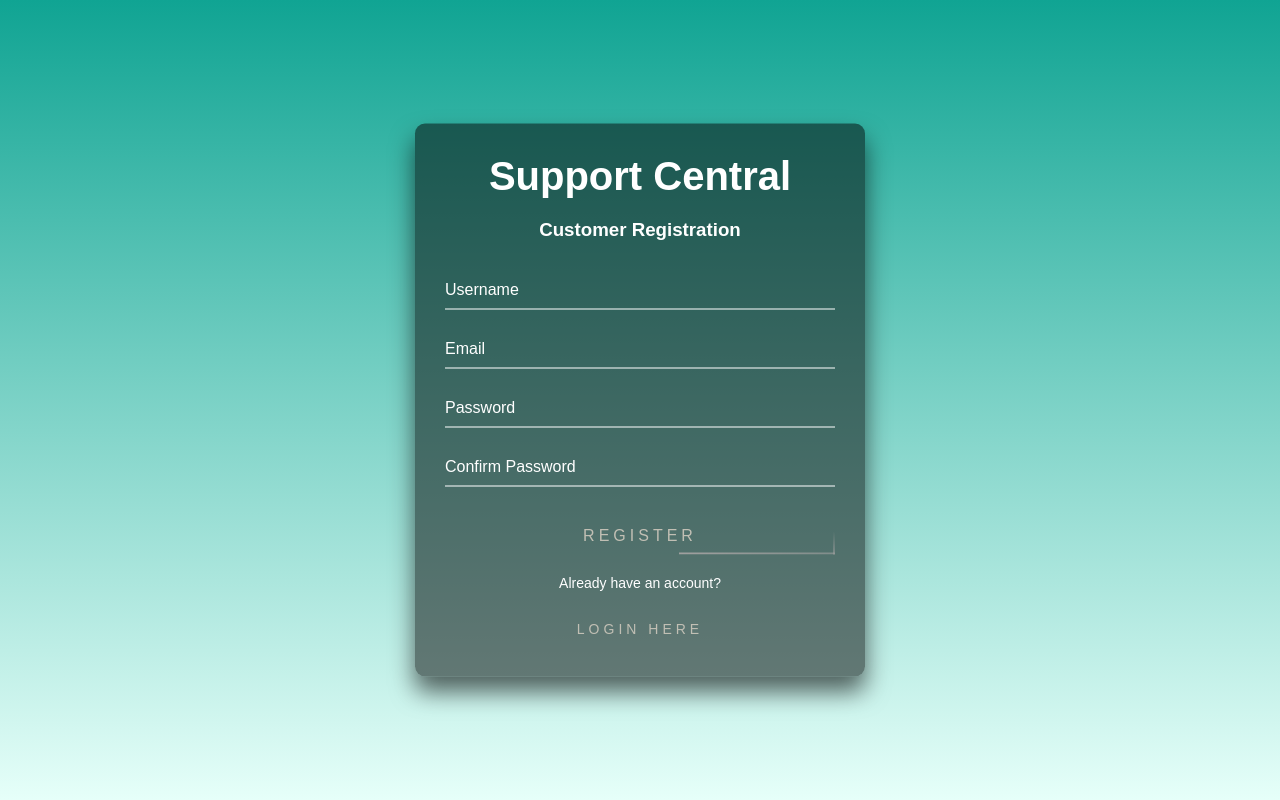
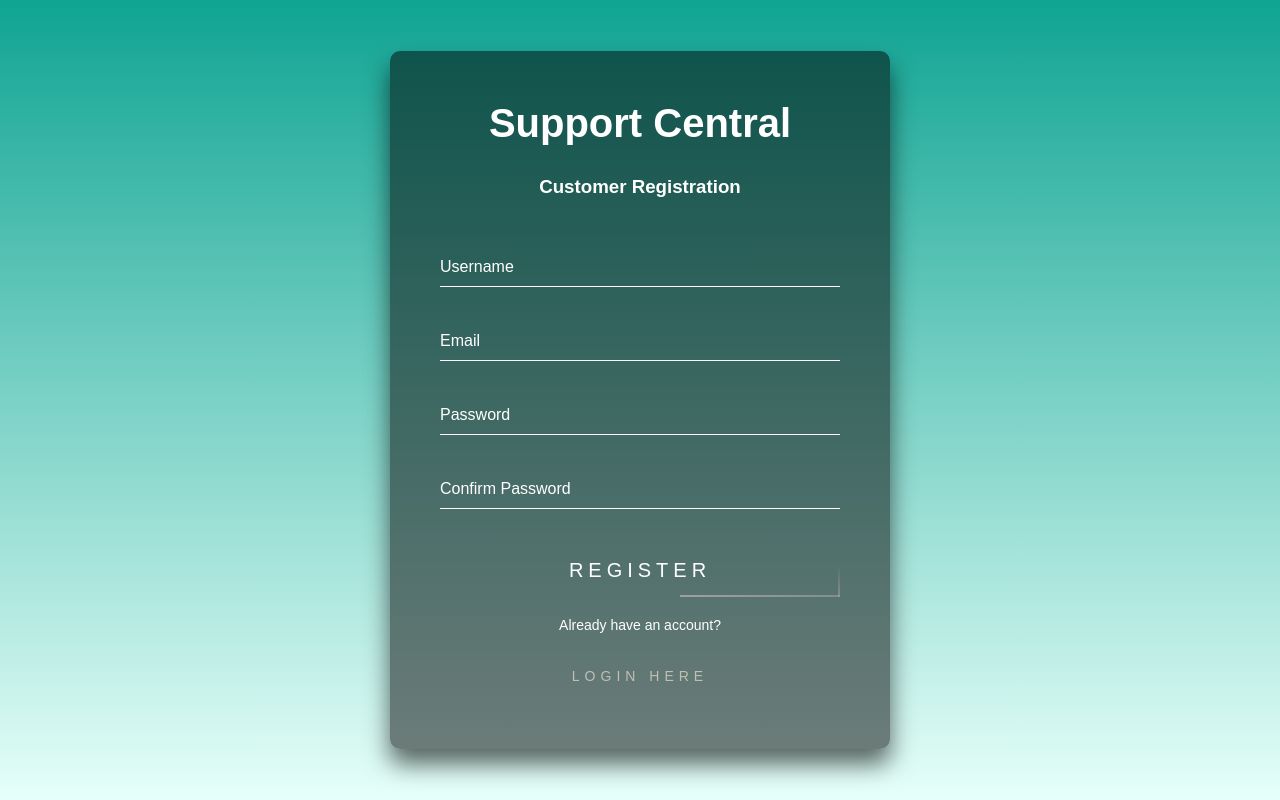
Before and after one commit to jancosares/django_project, a Django app: page /register/ in a window 1280 px wide. Run offline with Django 5.2, Linux system fonts and the light colour scheme; parts of the project's set-up code (start-up, migrations or seed data) failed here and were passed over.

Commit message:
fix the sizes of the containers

```diff
--- a/messaging/templates/messaging/send_message.html
+++ b/messaging/templates/messaging/send_message.html
@@ -20,7 +20,7 @@
         }
 
         .container {
-            max-width: 600px;
+            max-width: 750px;
             padding: 30px;
             margin-top: 50px;
             background-color: #fff;
--- a/user_app/messaging/templates/messaging/register.html
+++ b/user_app/messaging/templates/messaging/register.html
@@ -30,8 +30,8 @@
         position: absolute;
         top: 50%;
         left: 50%;
-        width: 450px;
-        padding: 30px;
+        width: 500px;
+        padding: 50px;
         transform: translate(-50%, -50%);
         background: rgba(0, 0, 0, 0.5);
         box-sizing: border-box;
@@ -44,7 +44,7 @@
         color: #fff;
         text-align: center;
         font-size: 2.5em; /* Larger text for Support Central */
-        margin-bottom: 20px;
+        margin-bottom: 30px;
         font-weight: bold;
       }
 
@@ -52,13 +52,13 @@
       .login-container h3 {
         color: #fff;
         text-align: center;
-        margin-bottom: 30px;
+        margin-bottom: 50px;
       }
 
       /* User input box styling */
       .user-box {
         position: relative;
-        margin-bottom: 10px;
+        margin-bottom: 25px;
       }
 
       .user-box input {
@@ -97,12 +97,12 @@
       a {
         position: relative;
         display: inline-block;
-        padding: 10px 20px;
-        color: #c1bfb4;
-        font-size: 16px;
+        padding: 15px 20px;
+        color:rgb(255, 255, 255);
+        font-size: 20px;
         text-decoration: none;
         text-transform: uppercase;
-        letter-spacing: 4px;
+        letter-spacing: 5px;
         overflow: hidden;
         margin-top: 20px;
         transition: 0.5s;
```
Also changed, not shown: messaging/templates/messaging/dashboard.html (+15 -16 lines), messaging/templates/messaging/login.html (+9 -9 lines), user_app/messaging/templates/messaging/login.html (+9 -9 lines).
